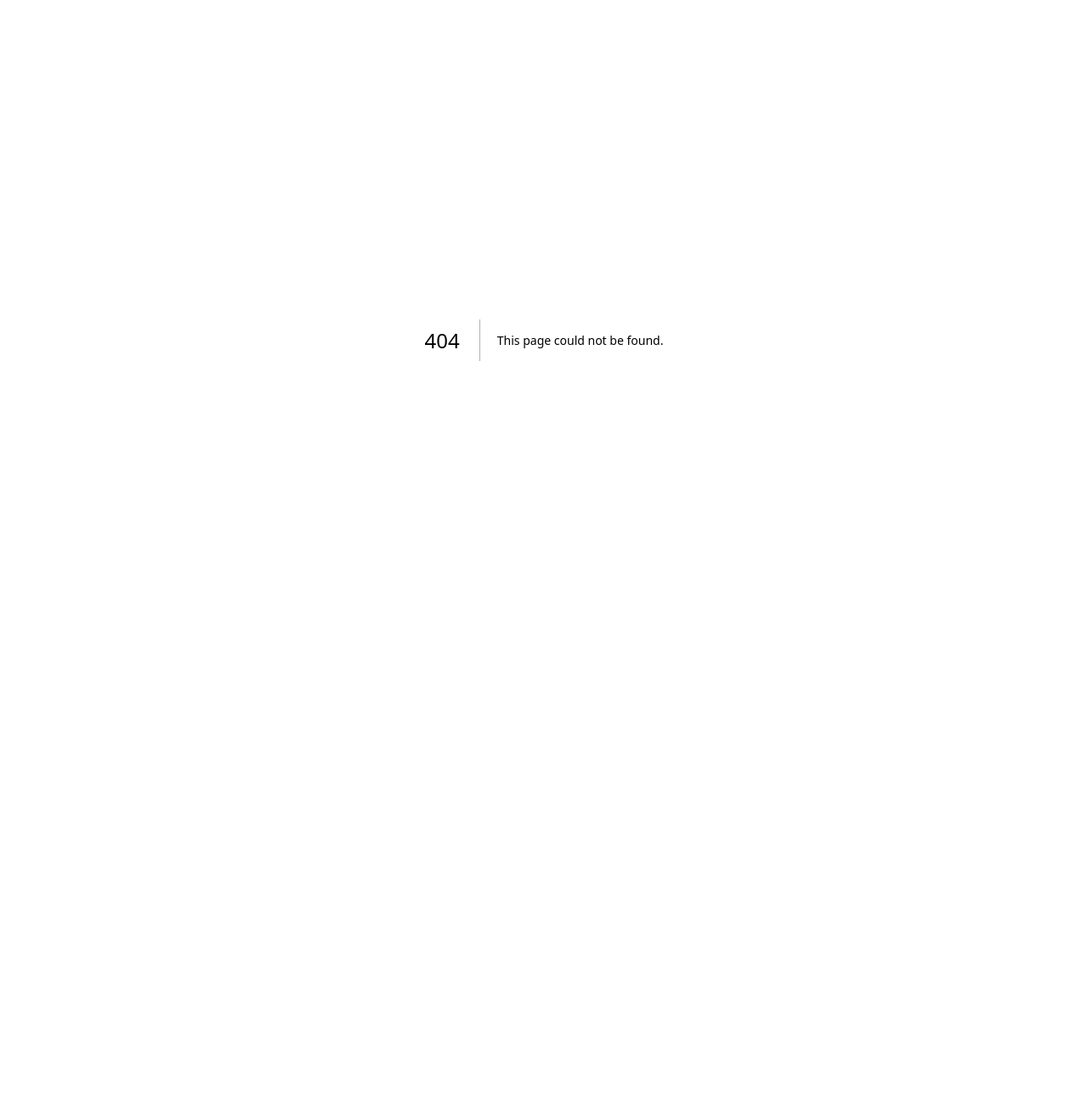
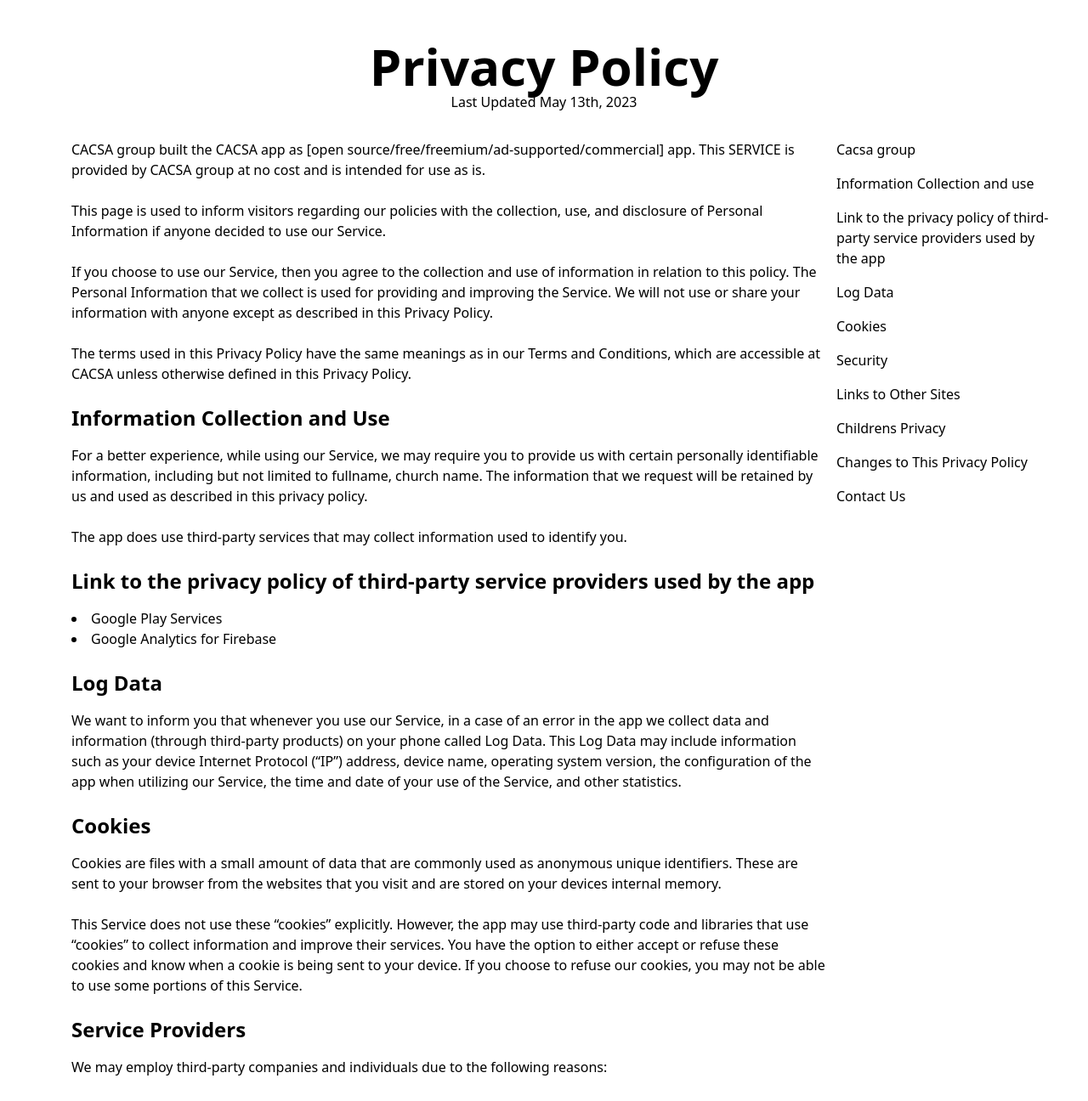
Before and after one commit to Bwise1/Thinktech.ng, a Next.js app: page /privacy in a window 1280 px wide. Before the commit this address had no page. Shown: the top 1296 px of the page at 85% size. Before the commit the page ends 800 px from the top, so only its background shows below. Built offline with nearby package versions, Linux system fonts and the light colour scheme.

Commit message:
Privacy page

```diff
--- /dev/null
+++ b/pages/privacy.tsx
@@ -0,0 +1,172 @@
+import React from "react";
+import { Link, Element } from "react-scroll";
+
+export default function privacy() {
+  return (
+    <div className="container max-w-6xl mx-auto px-5 py-12">
+      <div className="text-center pb-8">
+        <Element name="top">
+          <h1 className=" text-8xl md:text-6xl sm:text-4xl font-bold">
+            Privacy Policy
+          </h1>
+        </Element>
+        <p>Last Updated May 13th, 2023</p>
+      </div>
+      <div className="flex flex-row flex-wrap">
+        <div className="w-full md:w-4/5 ">
+          <p className="mb-6">
+            CACSA group built the CACSA app as [open
+            source/free/freemium/ad-supported/commercial] app. This SERVICE is
+            provided by CACSA group at no cost and is intended for use as is.
+          </p>
+          <p className="mb-6">
+            This page is used to inform visitors regarding our policies with the
+            collection, use, and disclosure of Personal Information if anyone
+            decided to use our Service.
+          </p>
+          <p className="mb-6">
+            If you choose to use our Service, then you agree to the collection
+            and use of information in relation to this policy. The Personal
+            Information that we collect is used for providing and improving the
+            Service. We will not use or share your information with anyone
+            except as described in this Privacy Policy.
+          </p>
+          <p className="mb-6">
+            The terms used in this Privacy Policy have the same meanings as in
+            our Terms and Conditions, which are accessible at CACSA unless
+            otherwise defined in this Privacy Policy.
+          </p>
+          <h2 className="text-2xl font-bold mb-4">
+            Information Collection and Use
+          </h2>
+          <p className="mb-6">
+            For a better experience, while using our Service, we may require you
+            to provide us with certain personally identifiable information,
+            including but not limited to fullname, church name. The information
+            that we request will be retained by us and used as described in this
+            privacy policy.
+          </p>
+          <p className="mb-6">
+            The app does use third-party services that may collect information
+            used to identify you.
+          </p>
+          <h2 className="text-2xl font-bold mb-4">
+            Link to the privacy policy of third-party service providers used by
+            the app
+          </h2>
+          <ul className="list-disc list-inside mb-6">
+            <li>Google Play Services</li>
+            <li>Google Analytics for Firebase</li>
+          </ul>
+          <Element name="data">
+            <h2 className="text-2xl font-bold mb-4">Log Data</h2>
+          </Element>
+          <p className="mb-6">
+            We want to inform you that whenever you use our Service, in a case
+            of an error in the app we collect data and information (through
+            third-party products) on your phone called Log Data. This Log Data
+            may include information such as your device Internet Protocol (“IP”)
+            address, device name, operating system version, the configuration of
+            the app when utilizing our Service, the time and date of your use of
+            the Service, and other statistics.
+          </p>
+          <h2 className="text-2xl font-bold mb-4">Cookies</h2>
+          <p className="mb-6">
+            Cookies are files with a small amount of data that are commonly used
+            as anonymous unique identifiers. These are sent to your browser from
+            the websites that you visit and are stored on your devices internal
+            memory.
+          </p>
+          <p className="mb-6">
+            This Service does not use these “cookies” explicitly. However, the
+            app may use third-party code and libraries that use “cookies” to
+            collect information and improve their services. You have the option
+            to either accept or refuse these cookies and know when a cookie is
+            being sent to your device. If you choose to refuse our cookies, you
+            may not be able to use some portions of this Service.
+          </p>
+          <h2 className="text-2xl font-bold mb-4">Service Providers</h2>
+          <p className="mb-6">
+            We may employ third-party companies and individuals due to the
+            following reasons:
+          </p>
+          <ul className="list-disc list-inside mb-6">
+            <li>To facilitate our Service</li>
+            <li>To provide the Service on our behalf</li>
+            <li>To perform Service-related services; or</li>
+            <li>To assist us in analyzing how our Service is used.</li>
+          </ul>
+          <p className="mb-6">
+            We want to inform users of this Service that these third parties
+            have access to their Personal Information. The reason is to perform
+            the tasks assigned to them on our behalf. However, they are
+            obligated not to disclose or use the information for any other
+            purpose.
+          </p>
+          <h2 className="text-2xl font-bold mb-4">Security</h2>
+          <p className="mb-6">
+            We value your trust in providing us your Personal Information, thus
+            we are striving to use commercially acceptable means of protecting
+            it. But remember that no method of transmission over the internet,
+            or method of electronic storage is 100% secure and reliable, and we
+            cannot guarantee its absolute security.
+          </p>
+          <h2 className="text-2xl font-bold mb-4">Links to Other Sites</h2>
+          <p className="mb-6">
+            This Service may contain links to other sites. If you click on a
+            third-party link, you will be directed to that site. Note that these
+            external sites are not operated by us. Therefore, we strongly advise
+            you to review the Privacy Policy of these websites. We have no
+            control over and assume no responsibility for the content, privacy
+            policies, or practices of any third-party sites or services.
+          </p>
+          <h2 className="text-2xl font-bold mb-4">Childrens Privacy</h2>
+          <p className="mb-6">
+            These Services do not address anyone under the age of 13. We do not
+            knowingly collect personally identifiable information from children
+            under 13 years of age. In the case we discover that a child under 13
+            has provided us with personal information, we immediately delete
+            this from our servers. If you are a parent or guardian and you are
+            aware that your child has provided us with personal information,
+            please contact us so that we will be able to do the necessary
+            actions.
+          </p>
+          <h2 className="text-2xl font-bold mb-4">
+            Changes to This Privacy Policy
+          </h2>
+          <p className="mb-6">
+            We may update our Privacy Policy from time to time. Thus, you are
+            advised to review this page periodically for any changes. We will
+            notify you of any changes by posting the new Privacy Policy on this
+            page.
+          </p>
+          <p className="mb-6">This policy is effective as of 2023-05-12</p>
+          <h2 className="text-2xl font-bold mb-4">Contact Us</h2>
+          <p className="mb-6">
+            If you have any questions or suggestions about our Privacy Policy,
+            do not hesitate to contact us at hello@thinktech.com
+          </p>
+        </div>
+        <div className="w-full fixed right-10 md:w-1/5 ">
+          <Link to="top" smooth={true} duration={500}>
+            <p className="mb-4"> Cacsa group</p>
+          </Link>
+          <p className="mb-4">Information Collection and use</p>
+          <p className="mb-4">
+            Link to the privacy policy of third-party service providers used by
+            the app
+          </p>
+          <Link to="data" smooth={true} duration={500}>
+            <p className="mb-4">Log Data</p>
+          </Link>
+          <p className="mb-4">Cookies</p>
+          <p className="mb-4">Security</p>
+          <p className="mb-4">Links to Other Sites</p>
+          <p className="mb-4">Childrens Privacy</p>
+          <p className="mb-4">Changes to This Privacy Policy</p>
+          <p className="mb-4">Contact Us</p>
+        </div>
+      </div>
+    </div>
+  );
+}
```
Also changed, not shown: Components/Card.tsx (added, +36 -0 lines).
